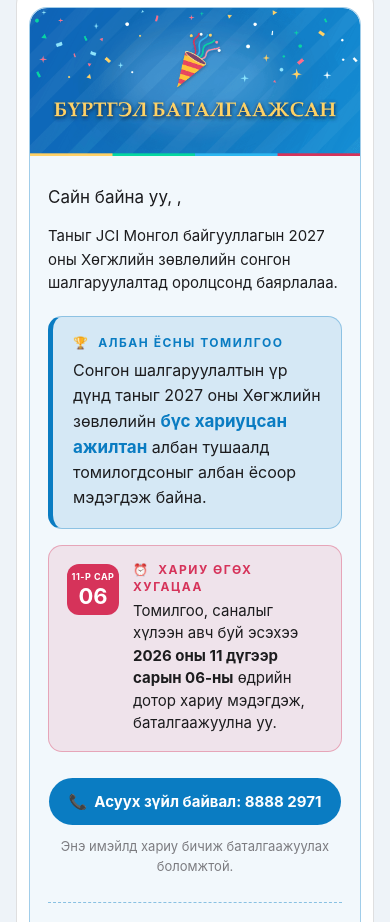
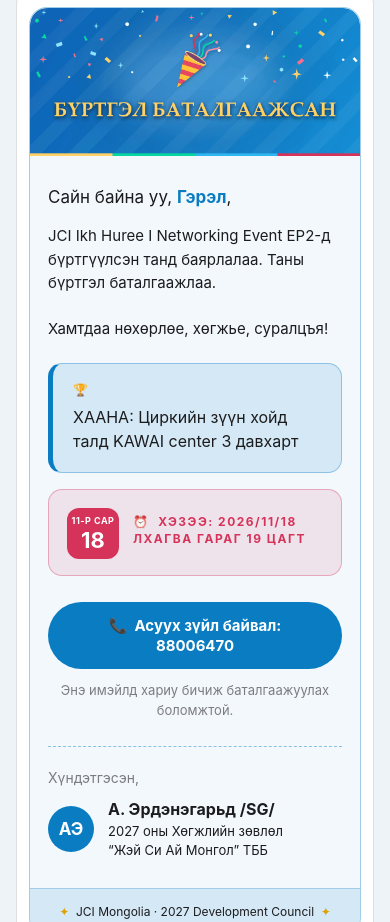
Before and after one commit to Dejavu4989/mail-template, a plain HTML site: page index.html in a window 390 px wide. Shown: the part 1078-2000 px from the top of the page. Drawn offline with Linux system fonts and the light colour scheme.

Commit message:
Set default texts for the JCI Ikh Huree networking event
Prefill the email with the Networking Event EP2 confirmation: recipient Гэрэл, the event intro, the KAWAI center location, the 2026/11/18 19:00 time, and phone 88006470.

Co-Authored-By: Claude Opus 5.5 <noreply@anthropic.com>

```diff
--- a/index.html
+++ b/index.html
@@ -192,20 +192,20 @@
   const DEFAULTS = {
     year: '2027',
     role: 'бүс хариуцсан ажилтан',
-    deadline: '2026-11-06',
+    deadline: '2026-11-18',
     showDeadline: true,
-    phone: '8888 2971',
+    phone: '88006470',
     bannerFile: 'banners/ocean-confirmed-v2.gif',
     signoff: 'Хүндэтгэсэн,',
     senderName: 'А. Эрдэнэгарьд /SG/',
     senderDetails: '{он} оны Хөгжлийн зөвлөл\n“Жэй Си Ай Монгол” ТББ',
     heading: 'БҮРТГЭЛ БАТАЛГААЖСАН',
     greeting: 'Сайн байна уу, {нэр},',
-    intro: 'Таныг JCI Монгол байгууллагын {он} оны Хөгжлийн зөвлөлийн сонгон шалгаруулалтад оролцсонд баярлалаа.',
-    appointmentLabel: 'Албан ёсны томилгоо',
-    appointment: 'Сонгон шалгаруулалтын үр дүнд таныг {он} оны Хөгжлийн зөвлөлийн {албан тушаал} албан тушаалд томилогдсоныг албан ёсоор мэдэгдэж байна.',
-    deadlineLabel: 'Хариу өгөх хугацаа',
-    deadlineText: 'Томилгоо, саналыг хүлээн авч буй эсэхээ {огноо} өдрийн дотор хариу мэдэгдэж, баталгаажуулна уу.',
+    intro: 'JCI Ikh Huree I Networking Event EP2-д бүртгүүлсэн танд баярлалаа. Таны бүртгэл баталгаажлаа.\n\nХамтдаа нөхөрлөе, хөгжье, суралцъя!',
+    appointmentLabel: '',
+    appointment: 'ХААНА: Циркийн зүүн хойд талд KAWAI center 3 давхарт',
+    deadlineLabel: 'Хэзээ: 2026/11/18 Лхагва гараг 19 цагт',
+    deadlineText: '',
     contact: 'Асуух зүйл байвал: {утас}',
     replyNote: 'Энэ имэйлд хариу бичиж баталгаажуулах боломжтой.',
     footer: 'JCI Mongolia · {он} Development Council',
@@ -262,7 +262,7 @@
     try { localStorage.setItem(STORE_KEY, JSON.stringify(changed)); } catch {}
   }
 
-  const state = { ...DEFAULTS, ...loadSaved(), name: '', region: '' };
+  const state = { ...DEFAULTS, ...loadSaved(), name: 'Гэрэл', region: '' };
   if (!BANNERS.some(b => b.file === state.bannerFile)) state.bannerFile = DEFAULTS.bannerFile;
   let template = '';
 
```
